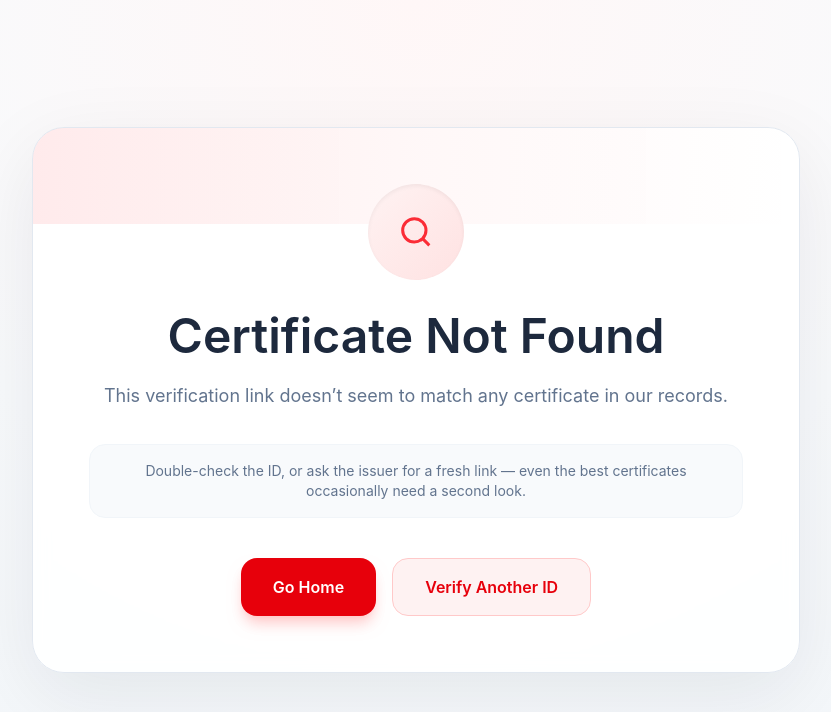
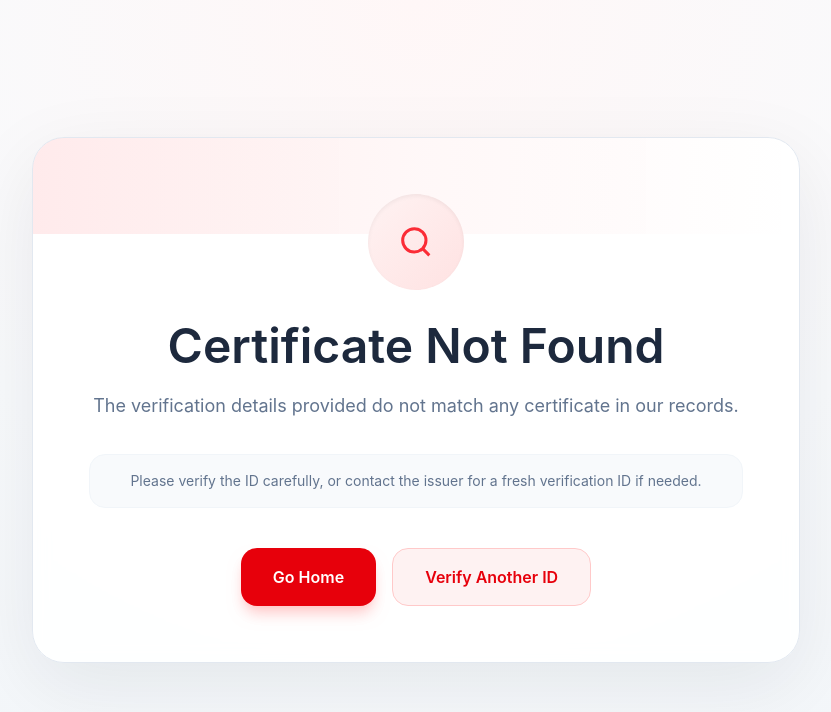
Before and after one commit to tiirontechnologies/verify, a React (Vite) app: page /verification-failed in a window 1280 px wide. Shown: the top 712 px of the page, without its empty margins (224-1055 px from the left). Built offline with nearby package versions, Linux system fonts and the light colour scheme; no server answers.

Commit message:
fixed msg

```diff
--- a/src/features/verification/pages/VerificationFailedPage.tsx
+++ b/src/features/verification/pages/VerificationFailedPage.tsx
@@ -5,7 +5,7 @@ export default function VerificationFailedPage() {
   const location = useLocation();
   const message =
     (location.state as { message?: string } | null)?.message ||
-    "This verification link doesn’t seem to match any certificate in our records.";
+    "The verification details provided do not match any certificate in our records.";
 
   return (
     <div className="min-h-screen bg-[radial-gradient(circle_at_top,_#fff7f7_0%,_#f8fafc_55%,_#f1f5f9_100%)] flex items-center justify-center px-6 py-16">
@@ -28,7 +28,7 @@ export default function VerificationFailedPage() {
         </p>
 
         <div className="relative mt-8 rounded-2xl border border-slate-100 bg-slate-50 px-5 py-4 text-sm text-slate-500">
-          Double-check the ID, or ask the issuer for a fresh link — even the best certificates occasionally need a second look.
+          Please verify the ID carefully, or contact the issuer for a fresh verification ID if needed.
         </div>
 
         <div className="relative mt-10 flex flex-col justify-center gap-4 sm:flex-row">
--- a/src/features/verification/pages/VerificationPage.tsx
+++ b/src/features/verification/pages/VerificationPage.tsx
@@ -104,7 +104,6 @@ const fetchCertificate = async () => {
   }
 
 };
-
     fetchCertificate();
 
   }, [id, navigate]);
```
